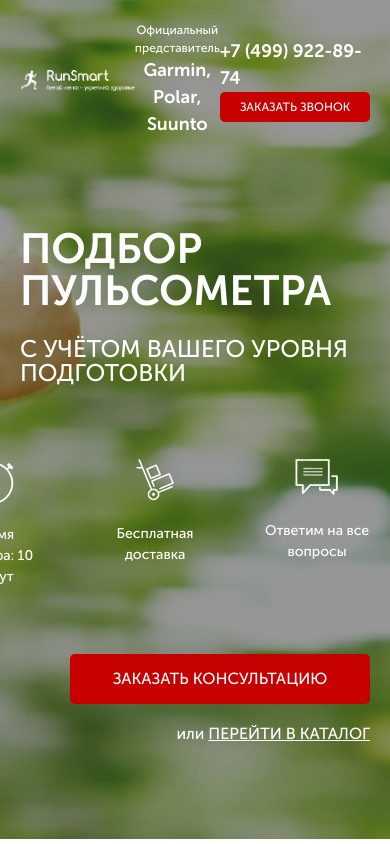
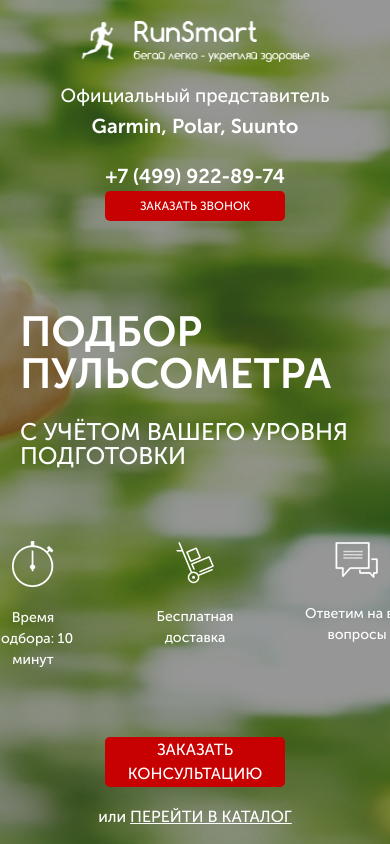
Before and after one commit to alx8437/pulsometr, a website: page src/index.html in a window 390 px wide. Shown: the top 844 px of the page. Drawn offline with Linux system fonts and the light colour scheme.

Commit message:
adaptation 320px

```diff
--- a/src/index.html
+++ b/src/index.html
@@ -1,9 +1,9 @@
 <!DOCTYPE html>
-<html lang="en">
+<html lang="ru">
 <head>
     <meta charset="UTF-8">
     <meta name="viewport" content="width=device-width, initial-scale=1.0">
-    <title>Document</title>
+    <title>Пульсометры</title>
     <link rel="stylesheet" href="./css/font.css">
     <link rel="stylesheet" href="./css/style.min.css">
     <link rel="stylesheet" href="./css/bootstrap-reboot.css">
--- a/src/sass/blocks/_header.scss
+++ b/src/sass/blocks/_header.scss
@@ -3,7 +3,7 @@
     justify-content: space-between;
     align-items: center;
     &__logo {
-        width: 250px;
+        max-width: 250px;
         img {
             width: 100%;
         }
--- a/src/sass/blocks/_media.scss
+++ b/src/sass/blocks/_media.scss
@@ -9,13 +9,44 @@
 @media (max-width: 767px) {
     .header {
         padding: 0 20px;
+        &__logo {
+            max-width: 150px;
+        }
+        &__phone {
+            font-size: 16px;
+        }
+        &__official {
+            font-size: 10px;
+            span {
+                font-size: 14px;
+            }
+        }
     }
     .promo__wrapper {
+        align-items: center;
         padding: 0 20px;
     }
+
+
 }
 @media (max-width: 575px) {
-    .header__logo {
-
+    .header {
+        min-height: 200px;
+        flex-direction: column;
+        &__logo {
+            max-width: 230px;
+        }
+        &__official {
+            font-size: 19px;
+            span {
+                font-size: 20px;
+            }
+        }
+        &__phone {
+            font-size: 20px;
+        }
+    }
+    .button {
+        width: 180px;
     }
 }
```
Also changed, not shown: src/css/style.min.css.
